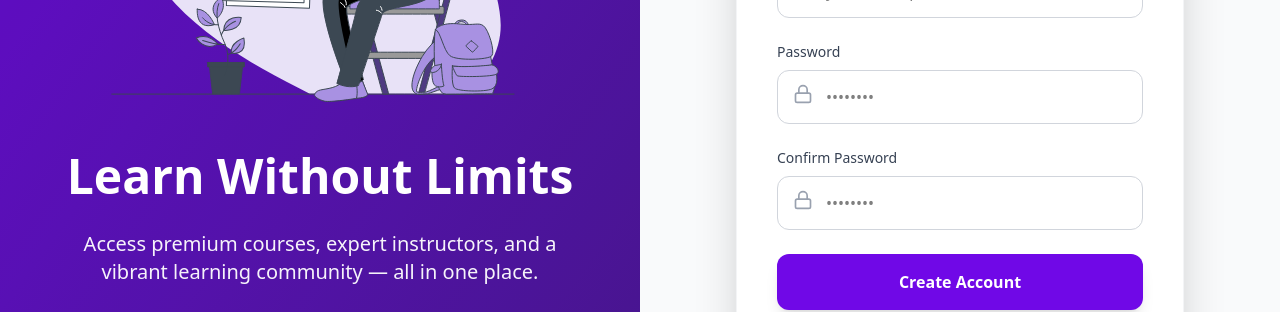
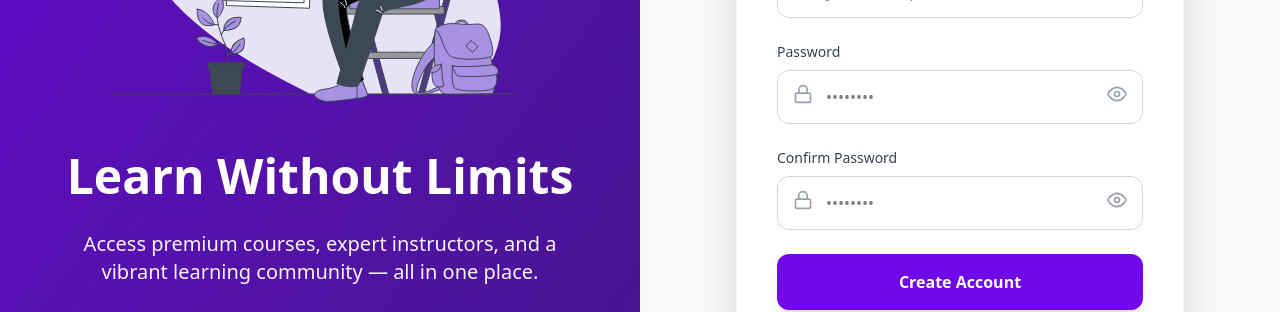
Before and after one commit to kobirul5/Swift-Learn, a Next.js app: page /register in a window 1280 px wide. Shown: the part 382-694 px from the top of the page. Built offline with nearby package versions, Linux system fonts and the light colour scheme; no server answers.

Commit message:
feat: add password visibility toggle to SignupForm component

```diff
--- a/src/components/pages/auth/SinginForm.tsx
+++ b/src/components/pages/auth/SinginForm.tsx
@@ -2,7 +2,7 @@
 'use client';
 
 import { useState } from 'react';
-import { FiUser, FiMail, FiLock } from 'react-icons/fi';
+import { FiUser, FiMail, FiLock, FiEye, FiEyeOff } from 'react-icons/fi';
 import toast from 'react-hot-toast';
 import Link from 'next/link';
 import { useCreateUserMutation } from '@/redux/api/auth';
@@ -27,6 +27,8 @@ export default function SignupForm() {
   });
 
   const [confirmPassword, setConfirmPassword] = useState('');
+  const [showPassword, setShowPassword] = useState(false);
+  const [showConfirmPassword, setShowConfirmPassword] = useState(false);
 
   const handleChange = (e: React.ChangeEvent<HTMLInputElement>) => {
     const { name, value } = e.target;
@@ -117,16 +119,23 @@ export default function SignupForm() {
             <input
               id="password"
               name="password"
-              type="password"
+              type={showPassword ? 'text' : 'password'}
               required
               minLength={8}
               value={userData.password}
               onChange={handleChange}
               placeholder="••••••••"
-              className="w-full pl-12 pr-4 py-3.5 border border-gray-300 rounded-xl
+              className="w-full pl-12 pr-12 py-3.5 border border-gray-300 rounded-xl
                          focus:outline-none focus:ring-2 focus:ring-primary-500
                          focus:border-primary-500 transition"
             />
+            <button
+              type="button"
+              onClick={() => setShowPassword(!showPassword)}
+              className="absolute right-4 top-3.5 text-gray-400 hover:text-gray-600 focus:outline-none"
+            >
+              {showPassword ? <FiEyeOff className="w-5 h-5" /> : <FiEye className="w-5 h-5" />}
+            </button>
           </div>
         </div>
 
@@ -142,16 +151,23 @@ export default function SignupForm() {
             <FiLock className="absolute left-4 top-3.5 text-gray-400 w-5 h-5" />
             <input
               id="confirmPassword"
-              type="password"
+              type={showConfirmPassword ? 'text' : 'password'}
               required
               minLength={8}
               value={confirmPassword}
               onChange={(e) => setConfirmPassword(e.target.value)}
               placeholder="••••••••"
-              className="w-full pl-12 pr-4 py-3.5 border border-gray-300 rounded-xl
+              className="w-full pl-12 pr-12 py-3.5 border border-gray-300 rounded-xl
                          focus:outline-none focus:ring-2 focus:ring-primary-500
                          focus:border-primary-500 transition"
             />
+            <button
+              type="button"
+              onClick={() => setShowConfirmPassword(!showConfirmPassword)}
+              className="absolute right-4 top-3.5 text-gray-400 hover:text-gray-600 focus:outline-none"
+            >
+              {showConfirmPassword ? <FiEyeOff className="w-5 h-5" /> : <FiEye className="w-5 h-5" />}
+            </button>
           </div>
         </div>
 
```
